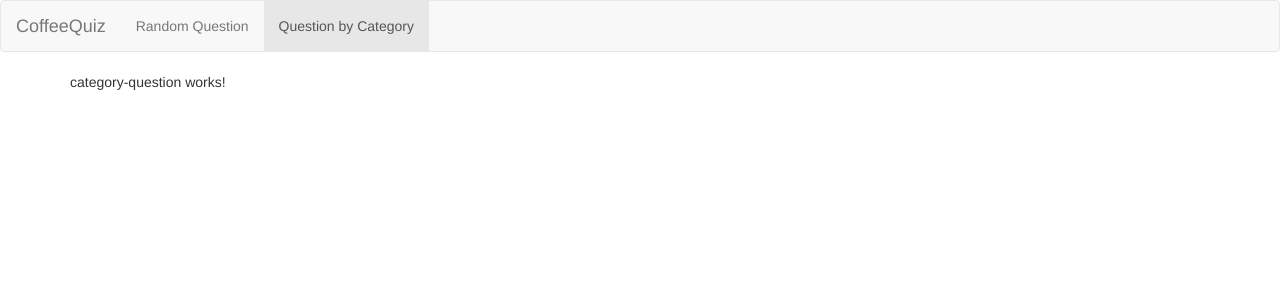
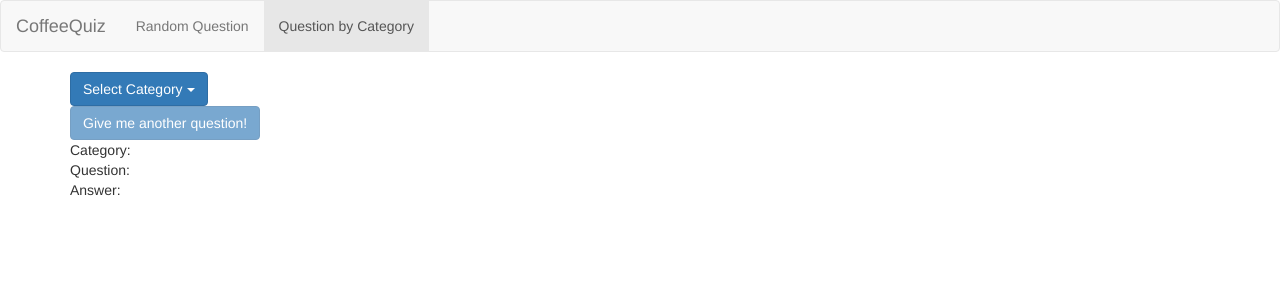
Before and after one commit to Molsagari92/trivia-quiz-app, an Angular app: page /by-category in a window 1280 px wide. Shown: the top 300 px of the page. Built offline with nearby package versions, Linux system fonts and the light colour scheme.

Commit message:
Question by category feature added.

```diff
--- a/src/app/app.module.ts
+++ b/src/app/app.module.ts
@@ -10,13 +10,15 @@ import {CategoryQuestionComponent} from './category-question/category-question.c
 import {AppRoutingModule} from "./app-routing.module";
 import {QuestionService} from "./question.service";
 import {CategoryService} from "./category.service";
+import {DropdownDirective} from "./dropdown.directive";
 
 @NgModule({
   declarations: [
     AppComponent,
     HeaderComponent,
     RandomQuestionComponent,
-    CategoryQuestionComponent
+    CategoryQuestionComponent,
+    DropdownDirective
   ],
   imports: [
     BrowserModule,
--- a/src/app/category-question/category-question.component.html
+++ b/src/app/category-question/category-question.component.html
@@ -1 +1,27 @@
-<p>category-question works!</p>
+<div class="row">
+  <div class="col-xs-12">
+    <div class="btn-group" appDropdown>
+      <button
+        type="button"
+        class="btn btn-primary dropdown-toggle">
+        Select Category <span class="caret"></span>
+      </button>
+      <ul
+        class="dropdown-menu">
+        <li *ngFor="let category of categories">
+          <a
+            (click)="onSelectCategory(category.id)"
+            style="cursor: pointer">
+            {{category.title}} ({{category.cluesCount}})
+          </a>
+        </li>
+      </ul>
+    </div>
+  </div>
+</div>
+<button type="button" class="btn btn-primary" (click)="onSelectCategory(this.actualCategoryId)"
+        [disabled]="!this.actualCategoryId">Give me another question!
+</button>
+<div *ngIf="actualQuestion.category">Category: {{actualQuestion.category.title}}</div>
+<div>Question: {{actualQuestion.question}}</div>
+<div>Answer:<span *ngIf="showAnswer">{{actualQuestion.answer}}</span></div>
--- a/src/app/category-question/category-question.component.ts
+++ b/src/app/category-question/category-question.component.ts
@@ -1,15 +1,73 @@
-import { Component, OnInit } from '@angular/core';
+import {Component, OnInit, OnDestroy} from '@angular/core';
+import {ActivatedRoute} from "@angular/router";
+import {HttpClient} from "@angular/common/http";
+import {Subscription} from "rxjs";
+
+import {Question} from '../question.model';
+import {QuestionService} from "../question.service";
+import {CategoryService} from "../category.service";
+import {Category} from "../category.model";
+
 
 @Component({
   selector: 'app-category-question',
   templateUrl: './category-question.component.html',
-  styleUrls: ['./category-question.component.css']
+  styleUrls: ['./category-question.component.css'],
 })
-export class CategoryQuestionComponent implements OnInit {
 
-  constructor() { }
+export class CategoryQuestionComponent implements OnInit, OnDestroy {
+  actualQuestion: Question =
+    new Question(
+      '',
+      '',
+      new Category(
+        0,
+        '',
+        0,
+        '',
+        ''
+      ), 0);
+  categories: Category[] = [];
+  actualCategoryId: number = 0;
+  private cChangedSub: Subscription | undefined;
+  timeOut: number = 0;
+  showAnswer: boolean = false;
 
-  ngOnInit(): void {
+
+  constructor(
+    private route: ActivatedRoute,
+    private http: HttpClient,
+    private cService: CategoryService,
+    private qService: QuestionService) {
   }
 
+  ngOnInit() {
+    this.cChangedSub = this.cService.categoriesChanged.subscribe(
+      (categories: Category[]) => {
+        this.categories = categories;
+      });
+    this.categories = this.cService.getCategories();
+  }
+
+  onSelectCategory(id: number) {
+    this.showAnswer = false;
+    this.actualCategoryId = id;
+    this.qService.getQuestionByCategory(id).subscribe((responseData: any) => {
+      this.actualQuestion = this.qService.createQuestion(responseData);
+    })
+    setTimeout(() => {
+      this.showAnswer = true;
+    }, this.timeOut * 1000);
+  }
+
+
+  onSaveDelay(value: string) {
+    this.timeOut = +value;
+  }
+
+  ngOnDestroy() {
+    if (this.cChangedSub !== undefined) {
+      this.cChangedSub.unsubscribe();
+    }
+  }
 }
--- a/src/app/category.service.ts
+++ b/src/app/category.service.ts
@@ -31,4 +31,7 @@ export class CategoryService {
     }
   }
 
+  getCategories(){
+    return this.categories.slice();
+  }
 }
--- /dev/null
+++ b/src/app/dropdown.directive.ts
@@ -0,0 +1,15 @@
+import {Directive, HostBinding, HostListener, ElementRef} from "@angular/core";
+
+@Directive({
+  selector: '[appDropdown]'
+})
+export class DropdownDirective{
+  @HostBinding('class.open') isOpen = false;
+
+  @HostListener('document:click', ['$event']) toggleOpen(event: Event){
+    this.isOpen=this.elRef.nativeElement.contains(event.target) ? !this.isOpen:false;
+  }
+
+  constructor(private elRef: ElementRef) {
+  }
+}
--- a/src/app/question.service.ts
+++ b/src/app/question.service.ts
@@ -13,6 +13,10 @@ export class QuestionService {
 
   getRandomQuestion() {
     return this.http.get('http://jservice.io/api/random');
+  }
+
+  getQuestionByCategory(id: number) {
+    return this.http.get('http://jservice.io/api/clues?category=' + id);
   }
 
   createQuestion(responseData: any) {
--- a/src/app/random-question/random-question.component.ts
+++ b/src/app/random-question/random-question.component.ts
@@ -4,7 +4,6 @@ import {HttpClient} from "@angular/common/http";
 
 import {Question} from '../question.model';
 import {QuestionService} from "../question.service";
-import {CategoryService} from "../category.service";
 import {Category} from "../category.model";
 
 
@@ -14,8 +13,6 @@ import {Category} from "../category.model";
   styleUrls: ['./random-question.component.css']
 })
 export class RandomQuestionComponent implements OnInit {
-  filterChecked: boolean = false;
-  delayChecked: boolean = false;
   showAnswer: boolean = false;
   timeOut: number = 0;
   actualQuestion: Question =
@@ -35,8 +32,7 @@ export class RandomQuestionComponent implements OnInit {
   constructor(
     private route: ActivatedRoute,
     private http: HttpClient,
-    private qService: QuestionService,
-    private cService: CategoryService) {
+    private qService: QuestionService) {
   }
 
   ngOnInit() {
@@ -53,17 +49,6 @@ export class RandomQuestionComponent implements OnInit {
     }, this.timeOut * 1000);
   }
 
-  onFilterCheck() {
-    this.filterChecked = !this.filterChecked;
-  }
-
-  onDelayCheck() {
-    this.delayChecked = !this.delayChecked;
-    if (this.delayChecked == false) {
-      this.timeOut = 0;
-    }
-  }
-
   onSaveDelay(value: string) {
     this.timeOut = +value;
   }
```
Also changed, not shown: 2 other files (tests, documents, lock files or other folders).
